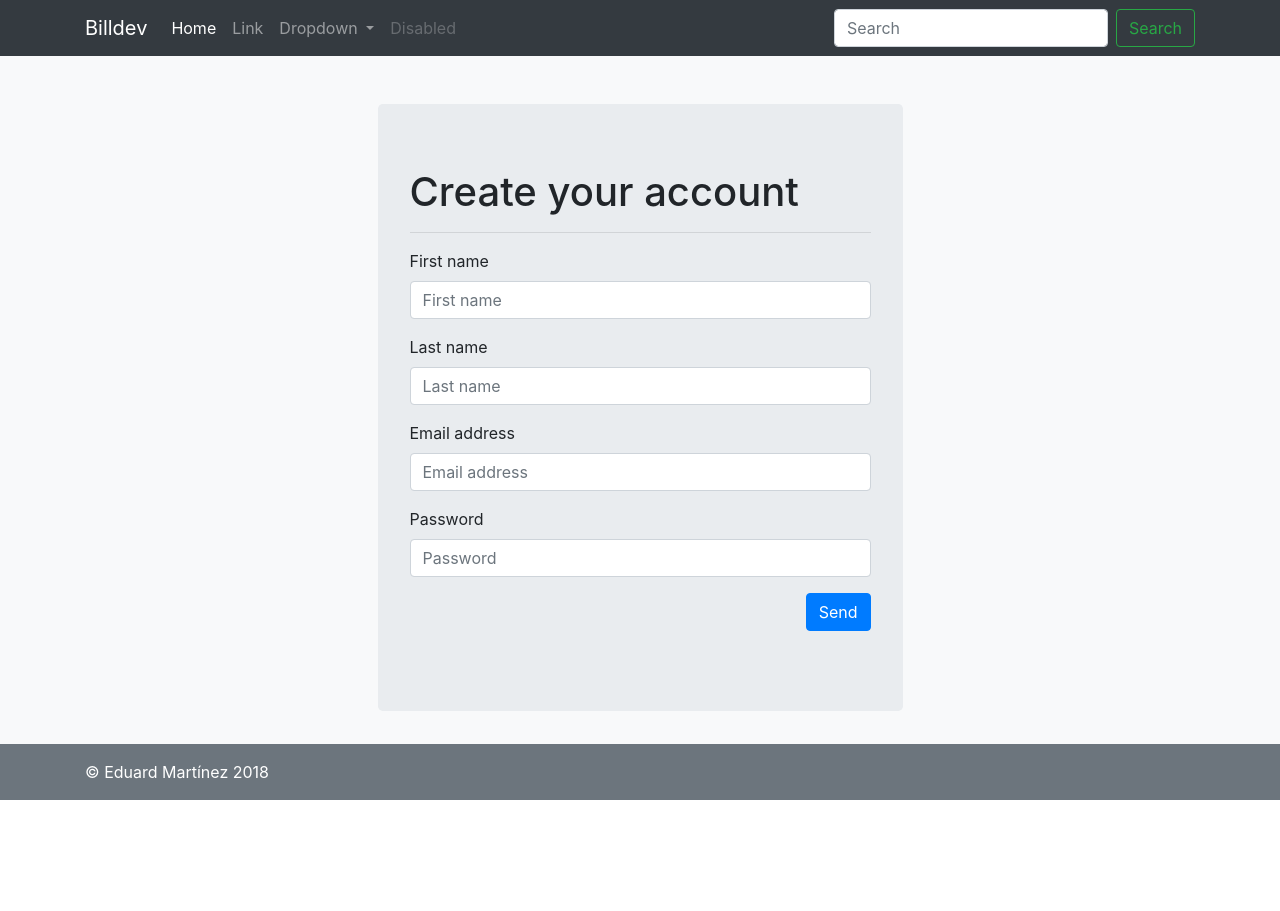
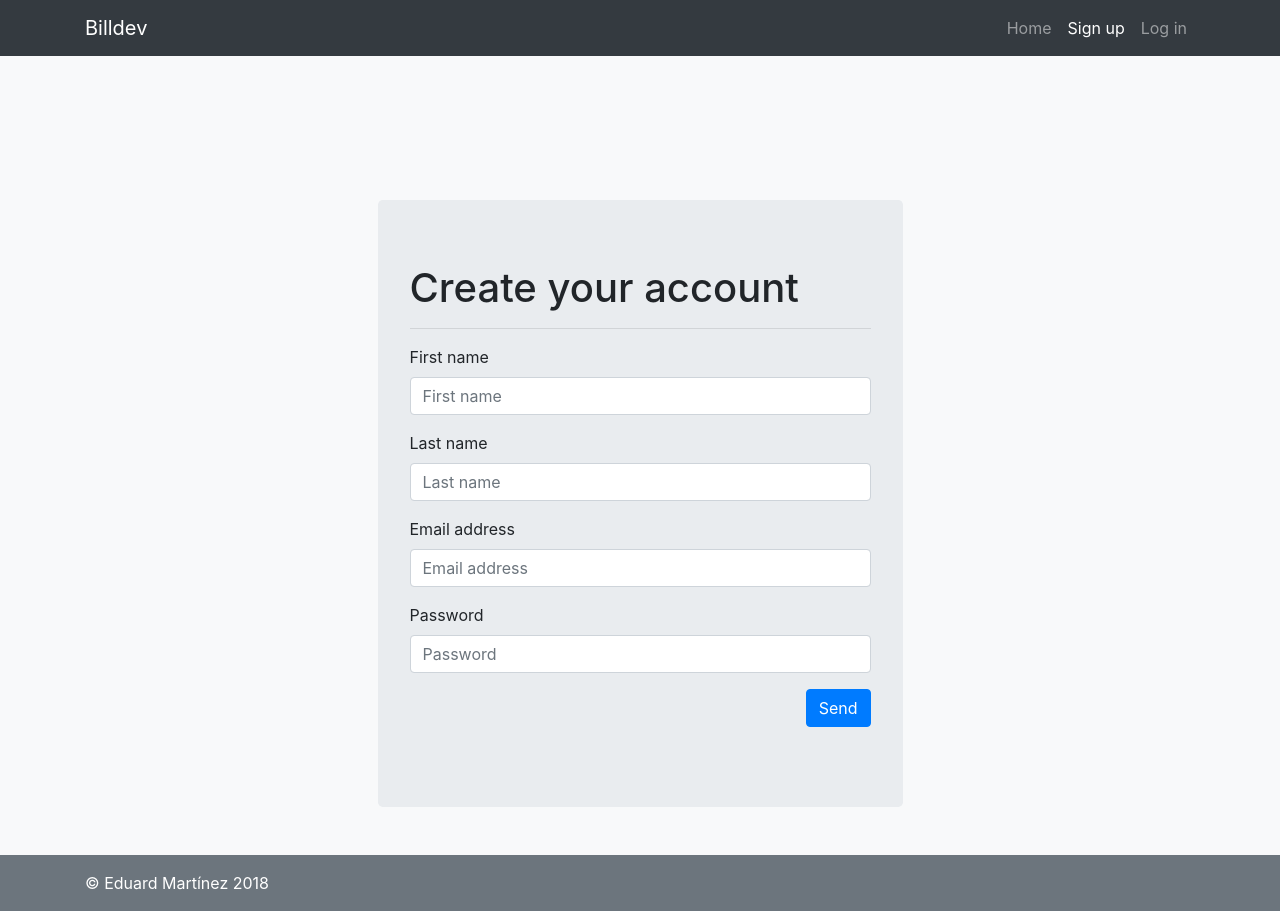
Before and after one commit to callmewind/billdev, a Django app: page /accounts/sign-up/ in a window 1280 px wide. Before the commit the page ends 800 px from the top, so only its background shows below. Run offline with Django 3.2, Linux system fonts and the light colour scheme; tables that the repository leaves empty hold one stand-in row (values such as "Sample post"); one stand-in notice (Sample message) is shown; some libraries are stand-ins or nearby versions.

Commit message:
Enhancing registration form and navbar

```diff
--- /dev/null
+++ b/accounts/forms.py
@@ -0,0 +1,19 @@
+from django import forms
+from .models import *
+from django.contrib.auth import get_user_model
+from django.utils.translation import ugettext_lazy as _
+
+class SignUpForm(forms.ModelForm):
+    password = forms.CharField(widget=forms.PasswordInput(), min_length=8 )
+
+    class Meta:
+        model = get_user_model()
+        fields = ('first_name','last_name', 'email', )
+
+    def clean_email( self ):
+        if User.objects.filter(email=UserManager.normalize_email(self.cleaned_data['email'])).exists():
+            raise forms.ValidationError(_('This email is already in use' ))
+        return self.cleaned_data['email']
+
+    def save(self):
+        return User.objects.create_user(is_active=False, **self.cleaned_data)
--- a/accounts/templates/accounts/sign-up.html
+++ b/accounts/templates/accounts/sign-up.html
@@ -2,9 +2,9 @@
 {% load bootstrap4 i18n %}
 
 {% block content %}
-<div class="container mt-5">
+<div class="container">
 	<div class="col-lg-6 offset-lg-3">
-		<div class="jumbotron">
+		<div class="jumbotron my-5">
 			<h1>{% trans "Create your account" %}</h1>
 			<hr>
 			<form method="post" action="{% url 'accounts:sign-up' %}">
--- a/accounts/views.py
+++ b/accounts/views.py
@@ -1,10 +1,10 @@
 from django.shortcuts import render
 from django.views.generic.edit import CreateView
-from django.contrib.auth import get_user_model
 from django.contrib.auth.tokens import PasswordResetTokenGenerator
 from django.utils.translation import ugettext_lazy as _
 from django.views.generic.base import RedirectView
 from django.conf import settings
+from .forms import *
 
 
 class ActivateAccountTokenGenerator(PasswordResetTokenGenerator):
@@ -17,8 +17,7 @@ class ActivateAccountTokenGenerator(PasswordResetTokenGenerator):
 
 class SignUpView(CreateView):
     template_name = 'accounts/sign-up.html'
-    model = get_user_model()
-    fields = ('first_name', 'last_name', 'email', 'password',)
+    form_class = SignUpForm
 
     def form_valid(self, form):
         from django.template.response import TemplateResponse
@@ -28,10 +27,8 @@ class SignUpView(CreateView):
         from django.urls import reverse
         import urllib
 
-        user = form.save(commit=False)
-        user.is_active = False
-        user.save()
-        form.save_m2m()
+        user = form.save()
+
         token_generator = ActivateAccountTokenGenerator()
 
         activation_link = self.request.build_absolute_uri(
--- a/billdev/settings.py
+++ b/billdev/settings.py
@@ -83,6 +83,8 @@ TEMPLATES = [
 WSGI_APPLICATION = 'billdev.wsgi.application'
 
 LOGIN_REDIRECT_URL = '/'#Fix once we have a better place
+
+LOGOUT_REDIRECT_URL = 'home'
 
 # Database
 # https://docs.djangoproject.com/en/2.0/ref/settings/#databases
--- a/billdev/templates/base.html
+++ b/billdev/templates/base.html
@@ -1,4 +1,5 @@
 <!DOCTYPE html>
+{% load i18n bootstrap4 %}
 <html lang="{{ LANGUAGE_CODE }}">
 	<head>
 		<meta charset="utf-8">
@@ -12,43 +13,51 @@
 		<nav class="navbar navbar-expand-lg navbar-dark bg-dark">
 			<div class="container">
 				<a class="navbar-brand" href="#">Billdev</a>
-				<button class="navbar-toggler" type="button" data-toggle="collapse" data-target="#navbarSupportedContent" aria-controls="navbarSupportedContent" aria-expanded="false" aria-label="Toggle navigation">
+				<button class="navbar-toggler" type="button" data-toggle="collapse" data-target="#navbarSupportedContent" aria-controls="navbarSupportedContent" aria-expanded="false" aria-label="{% trans 'Toggle navigation' %}">
 					<span class="navbar-toggler-icon"></span>
 				</button>
-
 				<div class="collapse navbar-collapse" id="navbarSupportedContent">
-					<ul class="navbar-nav mr-auto">
-						<li class="nav-item active">
-							<a class="nav-link" href="#">Home <span class="sr-only">(current)</span></a>
-						</li>
-						<li class="nav-item">
-							<a class="nav-link" href="#">Link</a>
-						</li>
+					<ul class="navbar-nav ml-auto">
+						{% if request.user.is_authenticated %}
 						<li class="nav-item dropdown">
 							<a class="nav-link dropdown-toggle" href="#" id="navbarDropdown" role="button" data-toggle="dropdown" aria-haspopup="true" aria-expanded="false">
-								Dropdown
+								{{ request.user.get_short_name }}
 							</a>
 							<div class="dropdown-menu" aria-labelledby="navbarDropdown">
 								<a class="dropdown-item" href="#">Action</a>
 								<a class="dropdown-item" href="#">Another action</a>
 								<div class="dropdown-divider"></div>
-								<a class="dropdown-item" href="#">Something else here</a>
+								<a class="dropdown-item" href="{% url 'accounts:logout' %}">Log out</a>
 							</div>
 						</li>
-						<li class="nav-item">
-							<a class="nav-link disabled" href="#">Disabled</a>
+						{% else %}
+						<li class="nav-item{% if request.resolver_match.url_name == 'home' %} active{% endif %}">
+							<a class="nav-link" href="{% url 'home' %}">
+								Home
+								{% if request.resolver_match.url_name == 'home' %}<span class="sr-only">({% trans "current" %})</span>{% endif %}
+							</a>
 						</li>
+						<li class="nav-item{% if request.resolver_match.url_name == 'sign-up' %} active{% endif %}">
+							<a class="nav-link" href="{% url 'accounts:sign-up' %}">
+								Sign up
+								{% if request.resolver_match.url_name == 'sign-up' %}<span class="sr-only">({% trans "current" %})</span>{% endif %}
+							</a>
+						</li>
+						<li class="nav-item{% if request.resolver_match.url_name == 'login' %} active{% endif %}">
+							<a class="nav-link" href="{% url 'accounts:login' %}">Log in
+								{% if request.resolver_match.url_name == 'login' %}<span class="sr-only">({% trans "current" %})</span>{% endif %}
+							</a>
+						</li>
+						{% endif %}
 					</ul>
-					<form class="form-inline my-2 my-lg-0">
-						<input class="form-control mr-sm-2" type="search" placeholder="Search" aria-label="Search">
-						<button class="btn btn-outline-success my-2 my-sm-0" type="submit">Search</button>
-					</form>
 				</div>
 			</div>
 		</nav>
 		{% endblock nav %}
-		{% block content %}
-		{% endblock content %}
+		{% block messages %}
+			{% if messages %}<div class="container my-5">{% bootstrap_messages %}</div>{% endif %}
+		{% endblock messages %}
+		{% block content %}{% endblock content %}
 		{% block footer %}
 		<footer class="bg-secondary text-white py-3 mt-auto">
 			<div class="container">
--- a/billdev/templates/home.html
+++ b/billdev/templates/home.html
@@ -1 +1,3 @@
 {% extends 'base.html' %}
+
+{% block title %}Billdev{% endblock title %}
--- a/billdev/urls.py
+++ b/billdev/urls.py
@@ -20,7 +20,8 @@ from django.views.generic.base import TemplateView
 from django.conf import settings
 
 urlpatterns = [
-    path('', cache_page(60 * 60)(TemplateView.as_view(template_name="home.html")), name='home' ),
+    #path('', cache_page(60 * 60)(TemplateView.as_view(template_name="home.html")), name='home' ),
+    path('', TemplateView.as_view(template_name="home.html"), name='home' ),
     path('accounts/', include('accounts.urls', namespace='accounts')),
     path('admin/', admin.site.urls),
     path('bills/', include('bills.urls', namespace='bills')),
```
Also changed, not shown: accounts/tests.py (+13 -8 lines).
